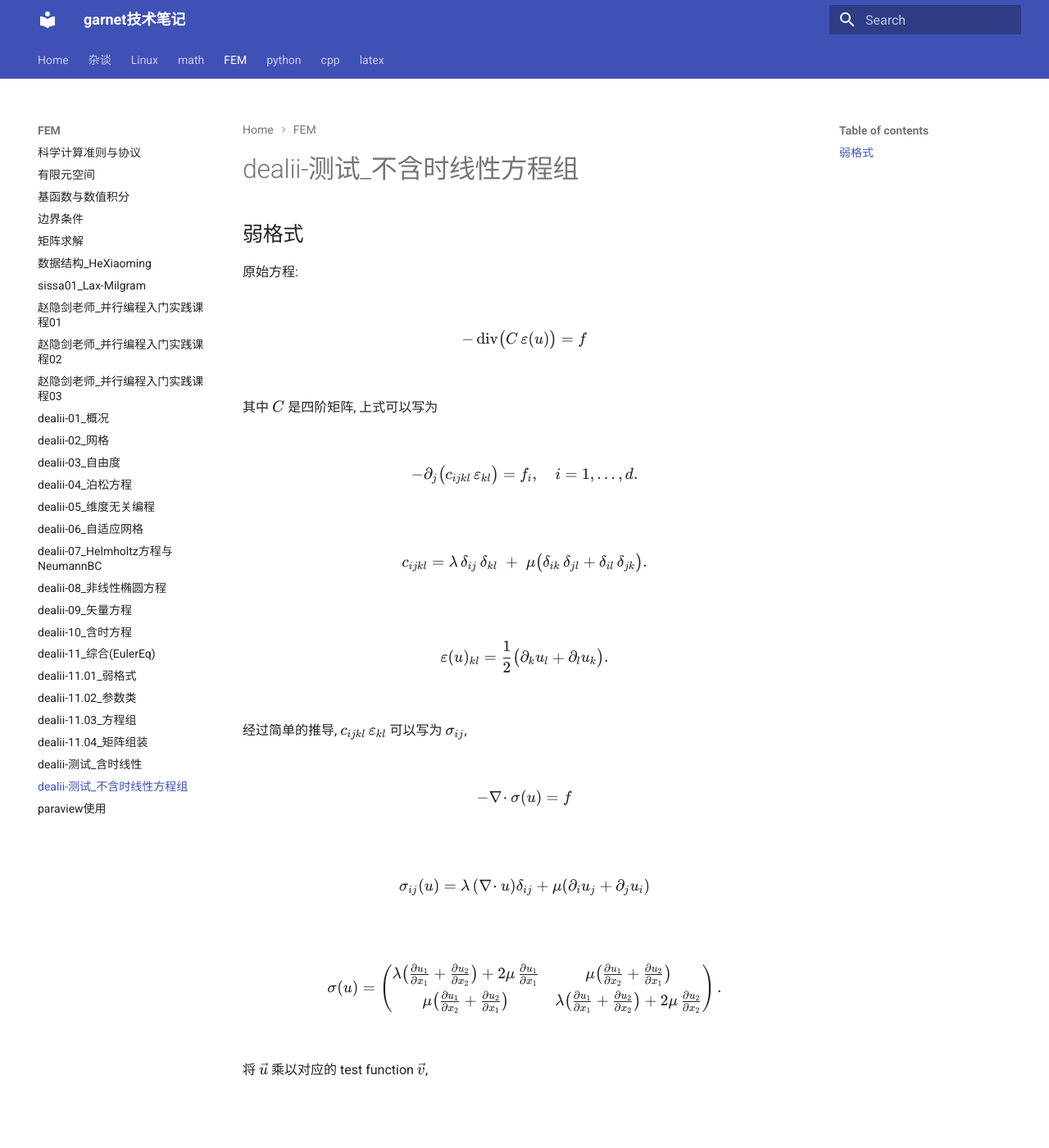
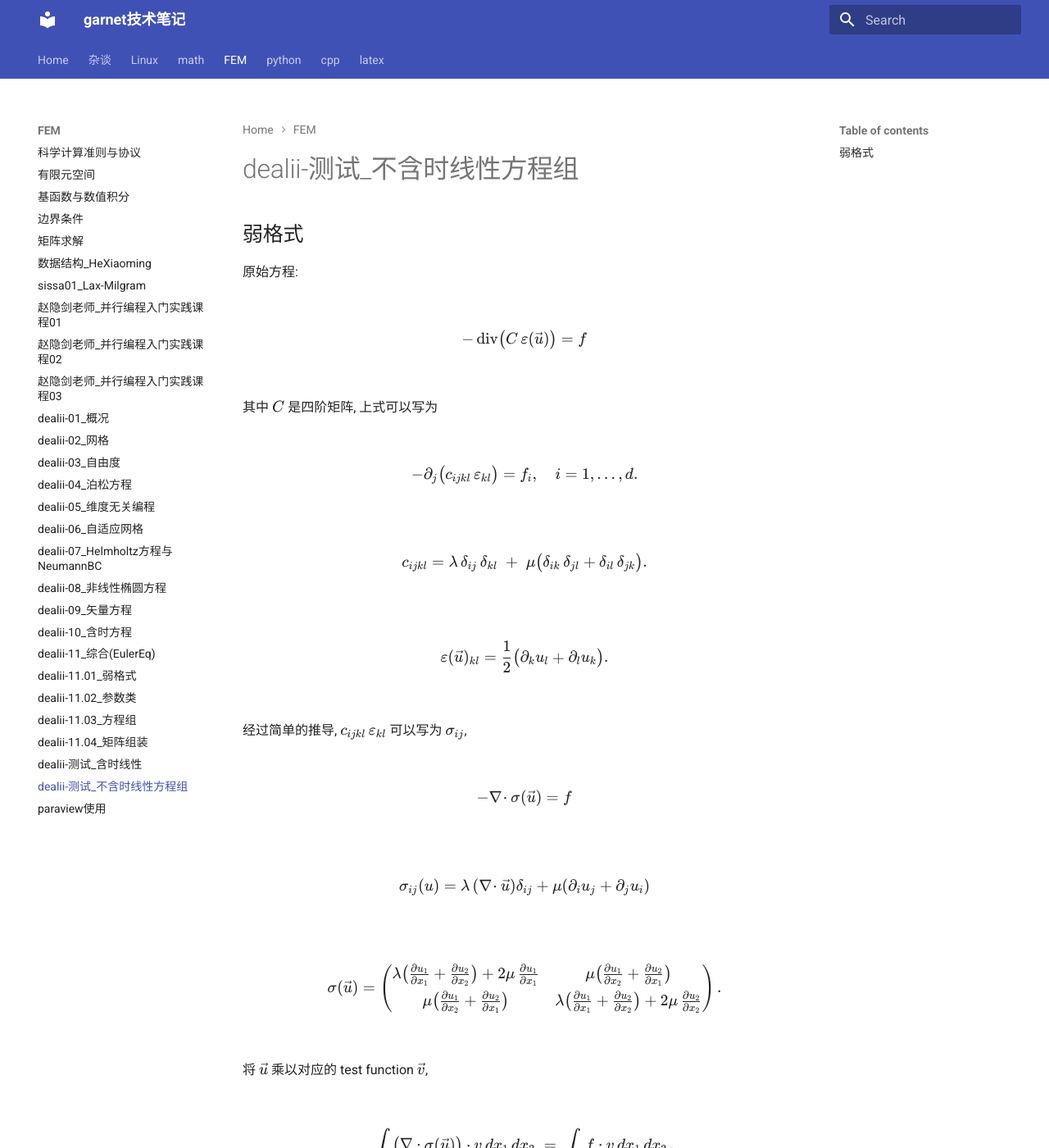
Before and after one commit to ymma98/technotes, an MkDocs documentation site: the page built from docs/FEM/dealii-测试_不含时线性方程组.md, in a window 1280 px wide and 1400 px high. Shown: the whole window at 82% size. Built offline with MkDocs 1.6.1 and Material for MkDocs 9.7.7, drawn with Linux system fonts in a browser that asks for light colours; some of the changed text lies outside the part shown.

Commit message:
docs/FEM/dealii-测试_不含时线性方程组.md updated from https://stackedit.cn/

```diff
--- a/docs/FEM/dealii-测试_不含时线性方程组.md
+++ b/docs/FEM/dealii-测试_不含时线性方程组.md
@@ -5,7 +5,7 @@
 原始方程:
 
 $$
--\operatorname{div}\bigl(C\,\varepsilon(u)\bigr) = f
+-\operatorname{div}\bigl(C\,\varepsilon(\vec{u})\bigr) = f
 $$
 
 其中 $C$ 是四阶矩阵, 上式可以写为
@@ -19,21 +19,21 @@ c_{ijkl} = \lambda\,\delta_{ij}\,\delta_{kl} \;+\; \mu\bigl(\delta_{ik}\,\delta_
 $$
 
 $$
-\varepsilon(u)_{kl} = \frac{1}{2}\bigl(\partial_k u_l + \partial_l u_k\bigr).
+\varepsilon(\vec{u})_{kl} = \frac{1}{2}\bigl(\partial_k u_l + \partial_l u_k\bigr).
 $$
 
 经过简单的推导, $c_{ijkl}\,\varepsilon_{kl}$ 可以写为 $\sigma_{ij}$,
 
 $$
--\nabla\!\cdot\sigma(u) = f
+-\nabla\!\cdot\sigma(\vec{u}) = f
 $$
 
 $$
-\sigma_{ij}(u) = \lambda\,(\nabla\!\cdot u)\delta_{ij} + \mu (\partial_i u_j + \partial_j u_i)
+\sigma_{ij}(u) = \lambda\,(\nabla\!\cdot \vec{u})\delta_{ij} + \mu (\partial_i u_j + \partial_j u_i)
 $$
 
 $$
-\sigma(u)=
+\sigma(\vec{u})=
 \begin{pmatrix}
 \lambda\bigl(\frac{\partial u_1}{\partial x_1} + \frac{\partial u_2}{\partial x_2}\bigr) + 2\mu\,\frac{\partial u_1}{\partial x_1}
 &
@@ -47,7 +47,13 @@ $$
 
 将 $\vec{u}$ 乘以对应的 test function $\vec{v}$,
 
+$$
+\int_{\Omega} \bigl(\nabla \cdot \sigma(\vec{u})\bigr)\cdot v \,dx_{1}\,dx_{2}
+\;=\;
+\int_{\Omega} f\cdot v \,dx_{1}\,dx_{2}\,.
+$$
+
 <!--stackedit_data:
-eyJoaXN0b3J5IjpbMTk3MjE1NTM4NiwtOTY5NjYwMDYzLC0xMz
+eyJoaXN0b3J5IjpbLTIxNzU5ODQ1NSwtOTY5NjYwMDYzLC0xMz
 YyMjAwOTg3XX0=
 -->
```
